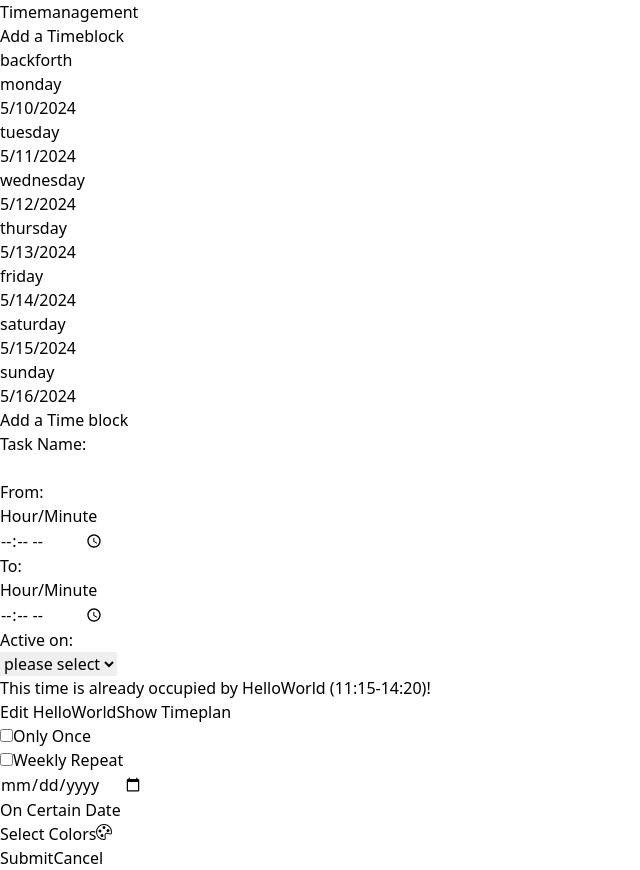
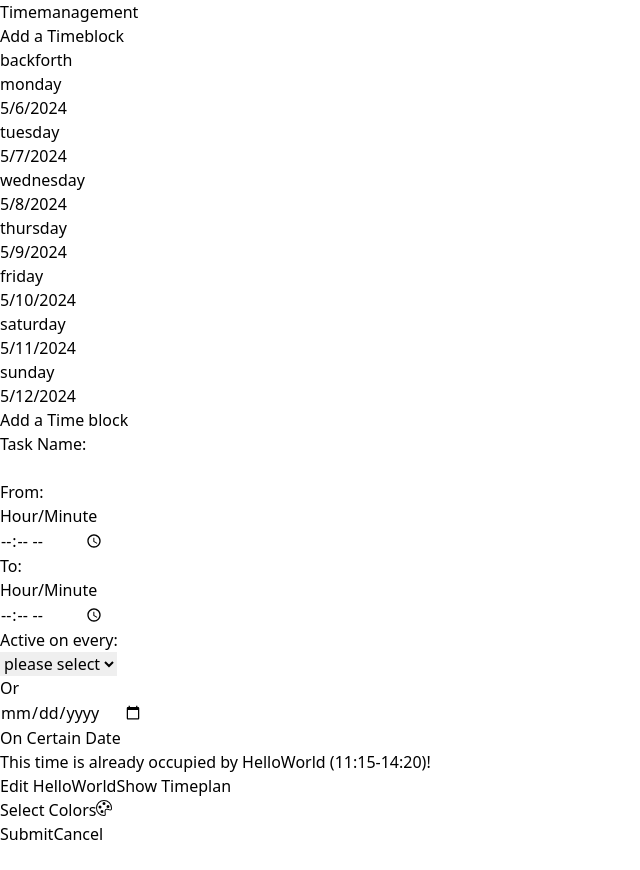
Before and after one commit to ErayC4/StudyPlaner, a React (Vite) app: page / in a window 1280 px wide. Both pictures are taken after a click on the button "Add a Timeblock". Shown: the whole page, without its empty margins (0-640 px from the left). After the commit the page ends 846 px from the top, so only its background shows below. Built offline with nearby package versions, Linux system fonts and the light colour scheme.

Commit message:
updated the dateInCalender, because it didnt get the date right, now it should

```diff
--- a/src/AddTimeBlock.jsx
+++ b/src/AddTimeBlock.jsx
@@ -137,7 +137,7 @@ function AddTimeBlock() {
               </div>
             </div>
             <div className="flex">
-              <p className="pr-2">Active on:</p>
+              <p className="pr-2">Active on every:</p>
               <select id="wochentag" name="wochentag" value={selectedDay} onChange={(e) => setSelectedDay(e.target.value)}>
               <option>please select</option>
 
@@ -150,7 +150,12 @@ function AddTimeBlock() {
                 <option value="sunday">Sunday</option>
               </select>
             </div>
+            <p className="pt-8">Or</p>
+            <div className="flex">
+              <input type="date" name="" id="" />
 
+              <p>On Certain Date</p>
+            </div>
             <p className="text-red-500 mt-8">
               This time is already occupied by HelloWorld (11:15-14:20)!
             </p>
@@ -162,21 +167,7 @@ function AddTimeBlock() {
               Show Timeplan
             </button>
 
-            <div className="flex mt-8">
-              <input type="checkbox" />
 
-              <label>Only Once</label>
-            </div>
-            <div className="flex">
-              <input type="checkbox" />
-
-              <label>Weekly Repeat</label>
-            </div>
-            <div className="flex">
-              <input type="date" name="" id="" />
-
-              <p>On Certain Date</p>
-            </div>
             <div className="flex mt-8">
               <label>Select Colors</label>
               <button>
--- a/src/Calender.jsx
+++ b/src/Calender.jsx
@@ -65,13 +65,15 @@ function Calender({ blocks }) {
 
 
   const stundenArray = Array.from({ length: 48 }, (_, index) => index);
+
   const dateInCalender = (dayIndex) => {
     return new Date(
       datum.getFullYear(),
       datum.getMonth(),
-      datum.getDate() + dayIndex - 1
+      datum.getDate() + (dayIndex + 1) - datum.getDay()   //getDay gibt index vom heutigen tag, getDate 1-31...
     ).toLocaleDateString();
   };
+
   return (
     <div>
       {}
```
